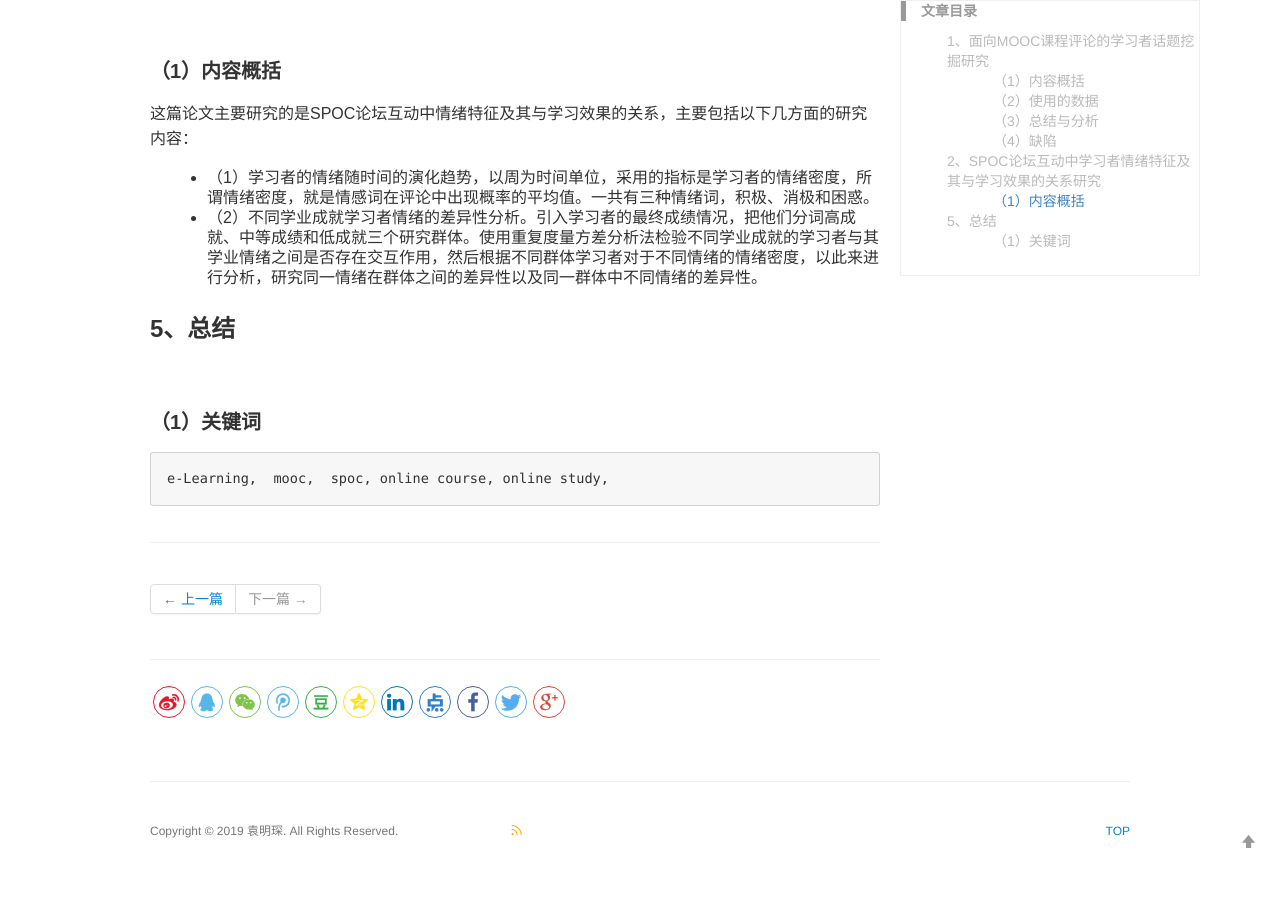
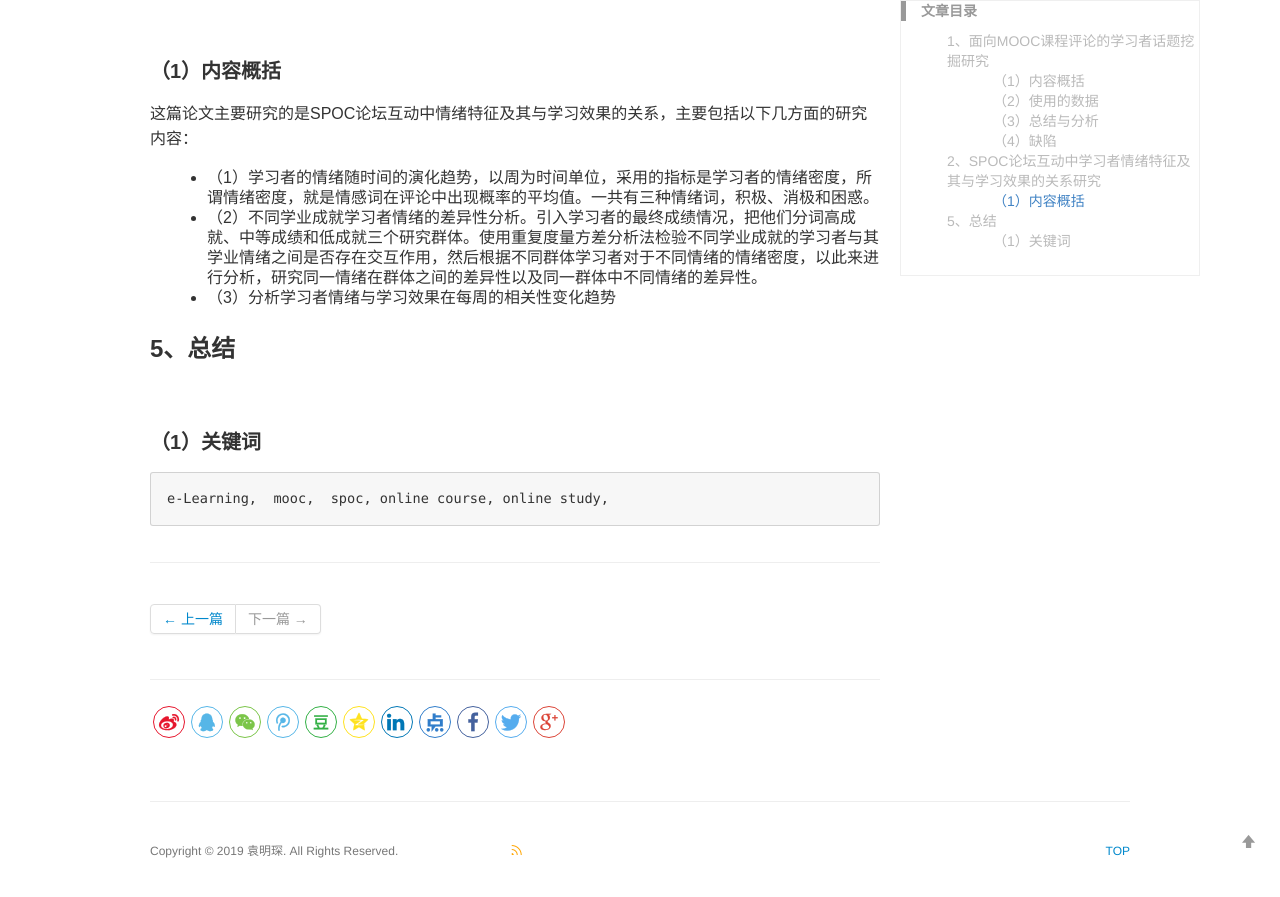
Before and after one commit to yuanmingchen/yuanmingchen.github.io, a Jekyll site: the page built from _posts/2019-04-18-Online Course nlp paper survey.md, in a window 1280 px wide and 900 px high, scrolled down 1015 px. Shown: the top 897 px of the window. Built offline with Jekyll 4.4.1, drawn with Linux system fonts in a browser that asks for light colours; comment, search, counter and statistics services are not loaded.

Commit message:
Updates _posts/2019-04-18-Online Course nlp paper survey.md
Auto commit by GitBook Editor

```diff
--- a/_posts/2019-04-18-Online Course nlp paper survey.md
+++ b/_posts/2019-04-18-Online Course nlp paper survey.md
@@ -29,6 +29,7 @@ tags: []
 这篇论文主要研究的是SPOC论坛互动中情绪特征及其与学习效果的关系，主要包括以下几方面的研究内容：
 - （1）学习者的情绪随时间的演化趋势，以周为时间单位，采用的指标是学习者的情绪密度，所谓情绪密度，就是情感词在评论中出现概率的平均值。一共有三种情绪词，积极、消极和困惑。
 - （2）不同学业成就学习者情绪的差异性分析。引入学习者的最终成绩情况，把他们分词高成就、中等成绩和低成就三个研究群体。使用重复度量方差分析法检验不同学业成就的学习者与其学业情绪之间是否存在交互作用，然后根据不同群体学习者对于不同情绪的情绪密度，以此来进行分析，研究同一情绪在群体之间的差异性以及同一群体中不同情绪的差异性。
+- （3）分析学习者情绪与学习效果在每周的相关性变化趋势
 
 
 ### 5、总结
```
